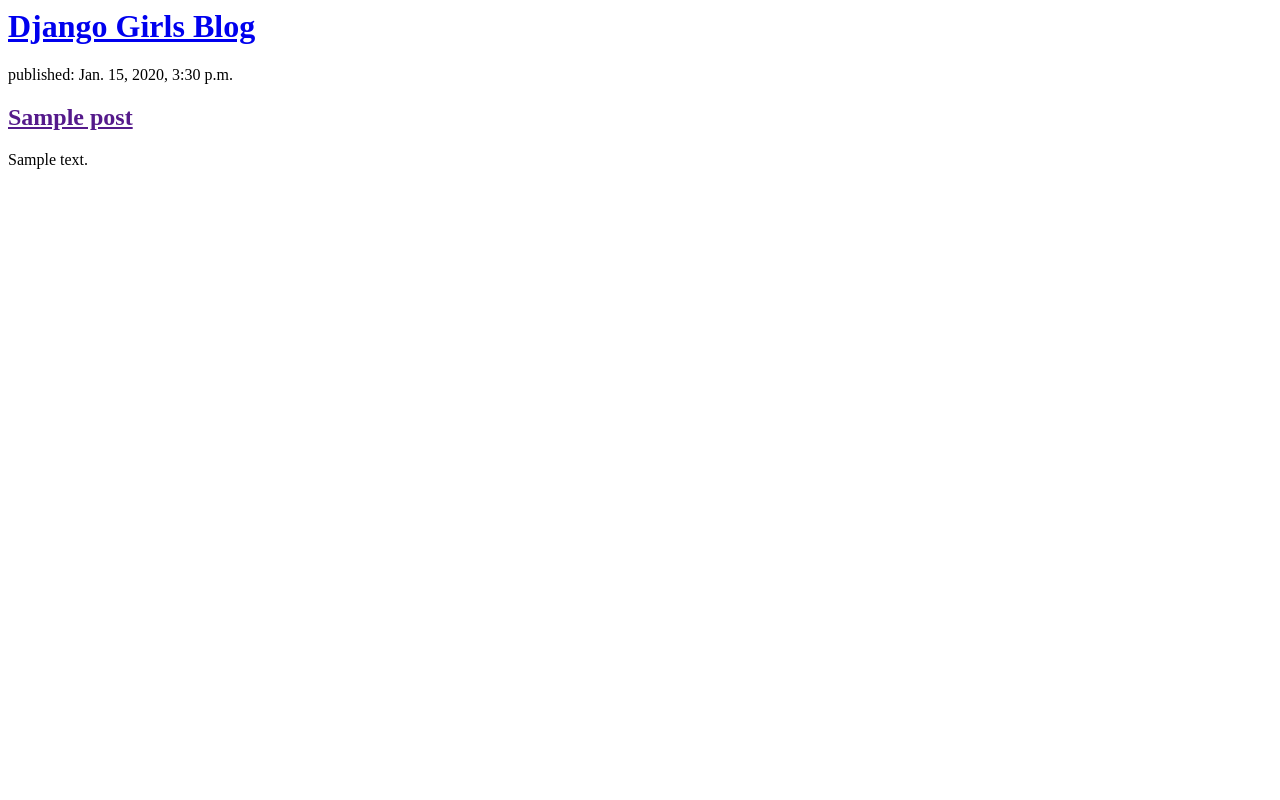
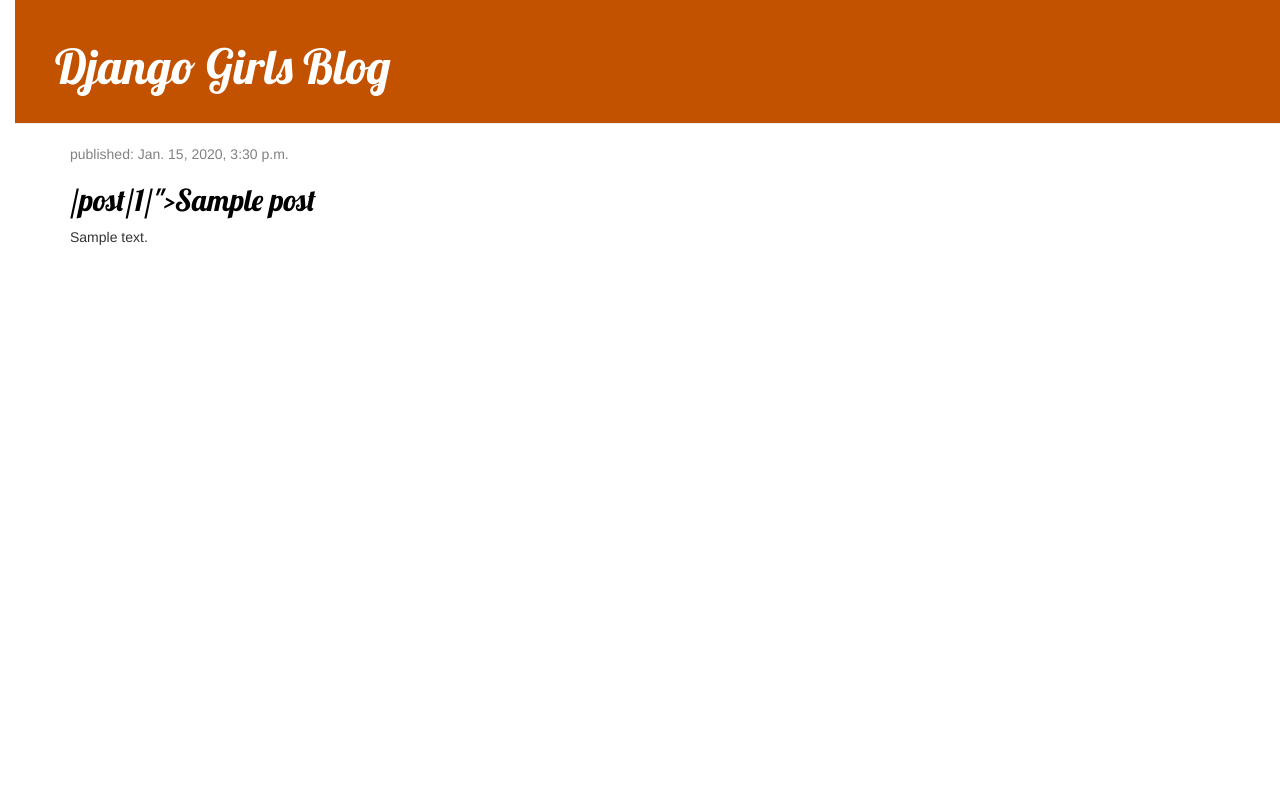
Before and after one commit to dibyanijaiswal/my-first-blog, a Django app: template blog/templates/blog/postlist.html in a window 1280 px wide. Run offline with Django 3.2, Linux system fonts and the light colour scheme; the template is opened without the code that fills it: values that come from a table or form of the project are taken from there, others are empty; tables that the repository leaves empty hold one stand-in row (values such as "Sample post"); some libraries are stand-ins or nearby versions.

Commit message:
added view and template for detailed blog post as well as css for the site.

```diff
--- /dev/null
+++ b/blog/static/css/blog.css
@@ -0,0 +1,40 @@
+h1 a, h2 a {
+    color:#C25100;
+    font-family:'Lobster';
+
+}
+body {
+    padding-left:15px;
+
+}
+.page-header {
+     background-color: #C25100;
+     margin-top: 0;
+     padding: 20px 20px 20px 40px;
+    }
+.page-header h1, .page-header h1 a, .page-header h1 a:visited, .page-header h1 a:active
+{ color: #ffffff; font-size: 36pt;
+    text-decoration: none;
+}
+.content {
+    margin-left: 40px;
+}
+h1, h2, h3, h4 {
+    font-family: 'Lobster', cursive;
+}
+.date {
+    color: #828282;
+}
+.save {
+    float: right;
+}.post-form textarea, .post-form input
+{ width: 100%;}
+.top-menu, .top-menu:hover, .top-menu:visited {
+    color: #ffffff;
+    float: right;
+    font-size: 26pt;
+    margin-right: 20px;}
+.post {
+    margin-bottom: 70px;}
+.post h2 a, .post h2 a:visited
+    { color: #000000;}
--- /dev/null
+++ b/blog/templates/blog/base.html
@@ -0,0 +1,25 @@
+{% load static %}
+<html>
+     <head>
+         <title>Django Girls blog</title>
+         <link rel="stylesheet" href="//maxcdn.bootstrapcdn.com/bootstrap/3.2.0/css/bootstrap.min.css">
+         <link rel="stylesheet" href="//maxcdn.bootstrapcdn.com/bootstrap/3.2.0/css/bootstrap-theme.min.css">
+         <link rel="stylesheet" href="{% static 'css/blog.css' %}">
+         <link href="//fonts.googleapis.com/css?family=Lobster&subset=latin,latin-ext" rel="stylesheet" type="text/css">
+
+    </head>
+     <body>
+        <div class="page-header">
+                <h1><a href="/">Django Girls Blog</a></h1>
+        </div>
+        <div class="content container">
+                <div class="row">
+                        <div class="col-md-8">
+                        {% block content %}
+                        {% endblock %}
+                        </div>
+                </div>
+        </div>
+
+    </body>
+</html>
--- a/blog/templates/blog/postlist.html
+++ b/blog/templates/blog/postlist.html
@@ -1,17 +1,15 @@
-<html>
-     <head>
-          <title>Django Girls blog</title>
-    </head>
-     <body>
-         <div>
-              <h1><a href="/">Django Girls Blog</a></h1>
-        </div>
-        {% for post in posts %}
-          <div>
-                <p>published: {{ post.published_date }}</p>
-                <h2><a href="">{{ post.title }}</a></h2>
-                <p>{{ post.text|linebreaksbr }}</p>
+{% extends 'blog/base.html' %}
+{% block content %}
+
+    {% for post in posts %}
+        <div class="post">
+            <div class="date">
+                published: {{ post.published_date }}
             </div>
-        {% endfor %}
-    </body>
-</html>
+            <h2><a href="">{% url 'post_detail' pk=post.pk %}">{{ post.title}} </a></h2>
+            <p>{{ post.text|linebreaksbr }}</p>
+            </div>
+
+
+    {% endfor %}
+{% endblock %}
--- a/blog/urls.py
+++ b/blog/urls.py
@@ -3,4 +3,5 @@
 
 urlpatterns = [
     path('',views.postlist,name='postlist'),
+    path('post/<int:pk>/',views.post_detail,name='post_detail'),
 ]
--- a/blog/views.py
+++ b/blog/views.py
@@ -1,9 +1,13 @@
 from django.shortcuts import render
 from .models import Post
 from django.utils import timezone
+from django.shortcuts import render,get_object_or_404
 
 def postlist(request):
     posts=Post.objects.filter(published_date__lte=timezone.now()).order_by('published_date')
     return render(request,'blog/postlist.html',{ 'posts' :posts})
 
+def post_detail(request,pk):
+    post=get_object_or_404(Post,pk=pk)
+    return render(request,'blog/post_detail.html',{ 'posts' :posts})
 # Create your views here.
```
Also changed, not shown: blog/templates/blog/post_detail.html (added, +14 -0 lines), blog/static/css/New Text Document.txt (added).
